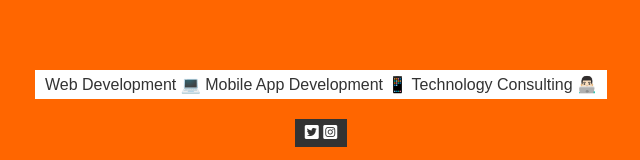
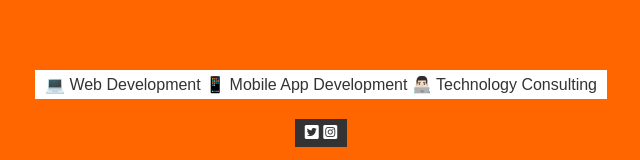
Before and after one commit to aingarant/xyztech-ca, a plain HTML site: page index.html in a window 1280 px wide. Shown: the part 445-605 px from the top of the page, without its empty margins (319-959 px from the left). Drawn offline with Linux system fonts and the light colour scheme.

Commit message:
moved icons

```diff
--- a/index.html
+++ b/index.html
@@ -15,7 +15,7 @@
 <body>
   <div class="container">
     <h1><img src="./img/xyztech-logo.png" /></h1>
-    <h2>Web Development 💻 Mobile App Development 📱 Technology Consulting 👨🏻‍💻</h2>
+    <h2>💻 Web Development 📱 Mobile App Development 👨🏻‍💻 Technology Consulting</h2>
     <h3> <a href="https://twitter.com/xyztech_ca">
         <i class="fa-brands fa-square-twitter"></i>
       </a>
```
